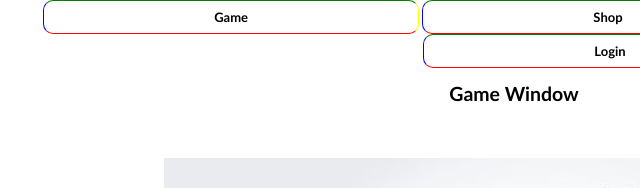
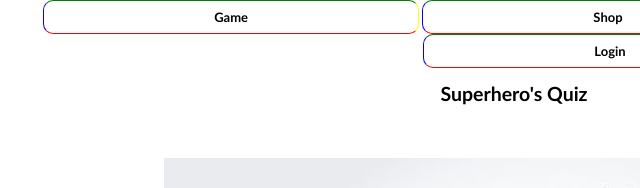
Before and after one commit to lucimaster100/TW, a plain HTML site: page Game.html in a window 1280 px wide. Shown: the top 188 px of the page, 30-670 px from the left. Drawn offline with Linux system fonts and the light colour scheme.

Commit message:
Last Last Commit

```diff
--- a/Game.html
+++ b/Game.html
@@ -22,7 +22,7 @@
 
 <div class="row">
   <div class="column leftGame" >
-    <h2>Game Window</h2>
+    <h2>Superhero's Quiz</h2>
     <div class="column gameWindow">
 
 
```
